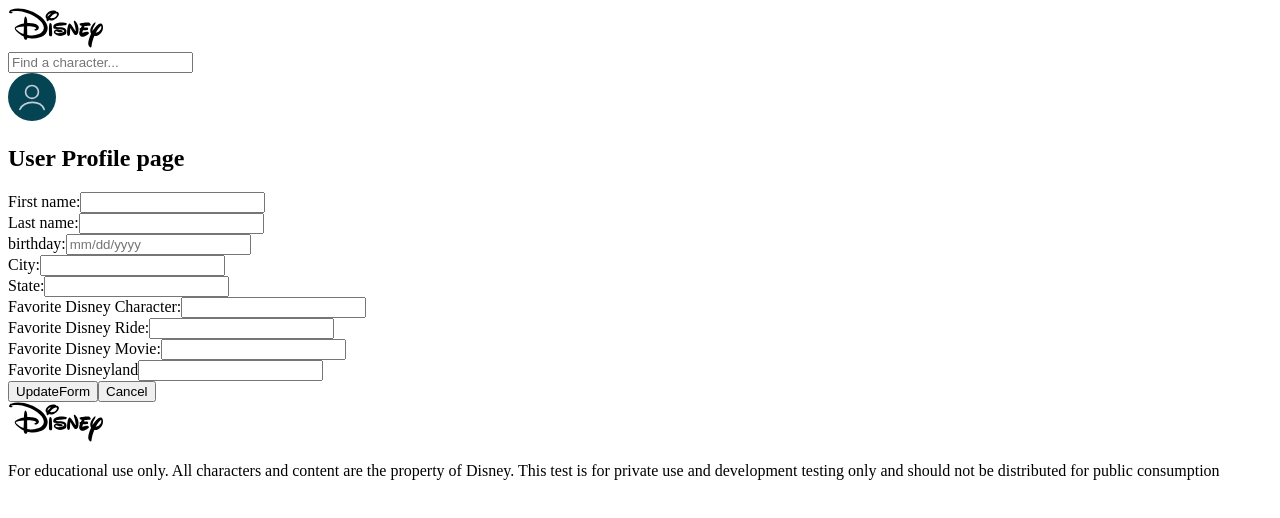
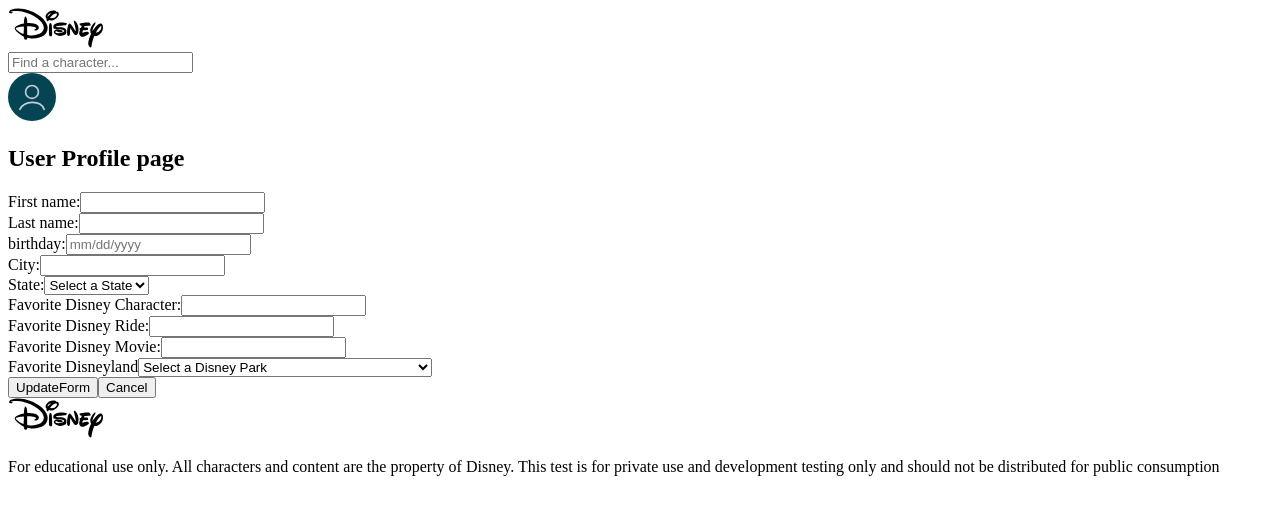
Before and after one commit to MostlyFocusedMike/tanstack-practice, a React (Vite) app: page /profile in a window 1280 px wide. Both pictures are taken after a click on the button "Edit Profile". Shown: the top 518 px of the page. Built offline with nearby package versions, Linux system fonts and the light colour scheme.

Commit message:
get form pretty much working

```diff
--- a/src/components/ProfileDetails.tsx
+++ b/src/components/ProfileDetails.tsx
@@ -1,5 +1,5 @@
 import { UserDataType } from "../pages/UserProfilePage";
-import { getAge } from "../utils";
+import { formatDate, getAge } from "../utils";
 
 type ProfileDetailsProps = {
   userData: UserDataType;
@@ -23,11 +23,15 @@
     handleShowForm,
   } = props;
 
+  const location = (city && state)
+    ? `${city}, ${state}`
+    : `${city || ''} ${state || ''}`;
+
   return <div>
     <h1>{firstName} {lastName}</h1>
-    <p>Last updated at {updatedAt}</p>
+    <p>Last updated at {updatedAt && formatDate(updatedAt)}</p>
     <p>Age: {birthday && getAge(birthday)} </p>
-    <p>Location: {city} {state}</p>
+    <p>Location: {location}</p>
     <p>Favorite Disney Character: {faveCharacter}</p>
     <p>Favorite Disney Ride: {faveRide}</p>
     <p>Favorite Disney Movie: {faveMovie}</p>
--- a/src/components/SearchForm.tsx
+++ b/src/components/SearchForm.tsx
@@ -4,8 +4,8 @@
 
 export default function SearchForm() {
   const [searchParams] = useSearchParams();
-  const nameQueryParam = searchParams.get('name') || ''
-  const [inputVal, setInputVal] = useState(nameQueryParam)
+  const nameQueryParam = searchParams.get('name') || '';
+  const [inputVal, setInputVal] = useState(nameQueryParam);
   const navigate = useNavigate();
 
   const handleSearch = () => navigate(`/search?name=${encodeURIComponent(inputVal)}`);
--- a/src/components/UpdateProfileForm.tsx
+++ b/src/components/UpdateProfileForm.tsx
@@ -1,6 +1,8 @@
 import { FormEvent } from "react";
 import { UserDataType } from "../pages/UserProfilePage"
 import Cookies from 'js-cookie';
+import StateSelector from "./util-components/StateSelector";
+import ParkSelector from "./util-components/ParkSelector";
 
 type Props = {
   userData: UserDataType;
@@ -12,14 +14,11 @@
     userData: {
       firstName,
       lastName,
-      updatedAt,
       birthday,
       city,
-      state,
       faveCharacter,
       faveRide,
       faveMovie,
-      favePark,
     },
     handleShowForm
   } = props;
@@ -27,16 +26,18 @@
   const handleSubmit = (e: FormEvent<HTMLFormElement>) => {
     e.preventDefault();
     const form = e.target as HTMLFormElement
+    const formVals: UserDataType = Object.fromEntries(new FormData(form));
 
-    Cookies.set('firstName', form.firstName.value);
-    Cookies.set('lastName', form.lastName.value);
-    Cookies.set('birthday', form.birthday.value);
-    Cookies.set('city', form.city.value);
-    Cookies.set('state', form.state.value);
-    Cookies.set('faveCharacter', form.faveCharacter.value);
-    Cookies.set('faveRide', form.faveRide.value);
-    Cookies.set('faveMovie', form.faveMovie.value);
-    Cookies.set('favePark', form.favePark.value);
+    Cookies.set('updatedAt', (new Date()).toString());
+    Cookies.set('firstName', formVals.firstName || '');
+    Cookies.set('lastName', formVals.lastName || '');
+    Cookies.set('birthday', formVals.birthday || '');
+    Cookies.set('city', formVals.city || '');
+    Cookies.set('state', formVals.state || '');
+    Cookies.set('faveCharacter', formVals.faveCharacter || '');
+    Cookies.set('faveRide', formVals.faveRide || '');
+    Cookies.set('faveMovie', formVals.faveMovie || '');
+    Cookies.set('favePark', formVals.favePark || '');
 
     handleShowForm();
   }
@@ -74,7 +75,7 @@
         </div>
         <div>
           <label htmlFor="state">State:</label>
-          <input type="text" id="state" name="state" defaultValue={state} />
+          <StateSelector id="state" name='state' />
         </div>
       </div>
 
@@ -98,7 +99,7 @@
 
       <div>
         <label htmlFor="fave-park">Favorite Disneyland</label>
-        <input type="text" id="fave-park" name="favePark" defaultValue={favePark} />
+        <ParkSelector id="fave-park" />
       </div>
 
       <button>UpdateForm</button>
--- /dev/null
+++ b/src/components/util-components/ParkSelector.tsx
@@ -0,0 +1,16 @@
+import Cookies from 'js-cookie';
+const parks = [
+  'Walt Disney World Resort - Orlando, Florida',
+  'Disneyland Resort - Anaheim, California ',
+  'Tokyo Disney Resort - Tokyo, Japan',
+  'Disneyland Paris - Marne-la-Vallée, France',
+  'Hong Kong Disneyland Resort - Lantau Island',
+  'Shanghai Disney Resort - Pudong, Shanghai '
+];
+
+export default function ParkSelector({ id }: {id: string }) {
+  return <select name="favePark" id={id} defaultValue={Cookies.get('favePark') || ''}>
+    <option value="">Select a Disney Park</option>
+    { parks.map(park => <option key={park} defaultValue={park}>{park}</option>) }
+  </select>
+}
--- /dev/null
+++ b/src/components/util-components/StateSelector.tsx
@@ -0,0 +1,56 @@
+import Cookies from 'js-cookie';
+export default function StateSelector({ id, name }: {id: string, name: string}) {
+  return <select name={name} id={id} defaultValue={Cookies.get('state') || ''}>
+    <option value="">Select a State</option>
+    <option value="AL">AL</option>
+    <option value="AK">AK</option>
+    <option value="AZ">AZ</option>
+    <option value="AR">AR</option>
+    <option value="CA">CA</option>
+    <option value="CO">CO</option>
+    <option value="CT">CT</option>
+    <option value="DE">DE</option>
+    <option value="FL">FL</option>
+    <option value="GA">GA</option>
+    <option value="HI">HI</option>
+    <option value="ID">ID</option>
+    <option value="IL">IL</option>
+    <option value="IN">IN</option>
+    <option value="IA">IA</option>
+    <option value="KS">KS</option>
+    <option value="KY">KY</option>
+    <option value="LA">LA</option>
+    <option value="ME">ME</option>
+    <option value="MD">MD</option>
+    <option value="MA">MA</option>
+    <option value="MI">MI</option>
+    <option value="MN">MN</option>
+    <option value="MS">MS</option>
+    <option value="MO">MO</option>
+    <option value="MT">MT</option>
+    <option value="NE">NE</option>
+    <option value="NV">NV</option>
+    <option value="NH">NH</option>
+    <option value="NJ">NJ</option>
+    <option value="NM">NM</option>
+    <option value="NY">NY</option>
+    <option value="NC">NC</option>
+    <option value="ND">ND</option>
+    <option value="OH">OH</option>
+    <option value="OK">OK</option>
+    <option value="OR">OR</option>
+    <option value="PA">PA</option>
+    <option value="RI">RI</option>
+    <option value="SC">SC</option>
+    <option value="SD">SD</option>
+    <option value="TN">TN</option>
+    <option value="TX">TX</option>
+    <option value="UT">UT</option>
+    <option value="VT">VT</option>
+    <option value="VA">VA</option>
+    <option value="WA">WA</option>
+    <option value="WV">WV</option>
+    <option value="WI">WI</option>
+    <option value="WY">WY</option>
+  </select>;
+}
--- a/src/hooks/useSearchQueryDebounce.ts
+++ b/src/hooks/useSearchQueryDebounce.ts
@@ -1,10 +1,7 @@
 import { useEffect, useCallback } from "react"
 import { useSearchParams } from "react-router-dom";
 
-export default function useSearchQueryDebounce(
-  effect: () => void,
-  inputStr: string,
-) {
+export default function useSearchQueryDebounce( effect: () => void, inputStr: string) {
   const [searchParams] = useSearchParams();
   const currentNameQueryParams = searchParams.get('name') || '';
   const callback = useCallback(effect, [inputStr, effect]);
```
